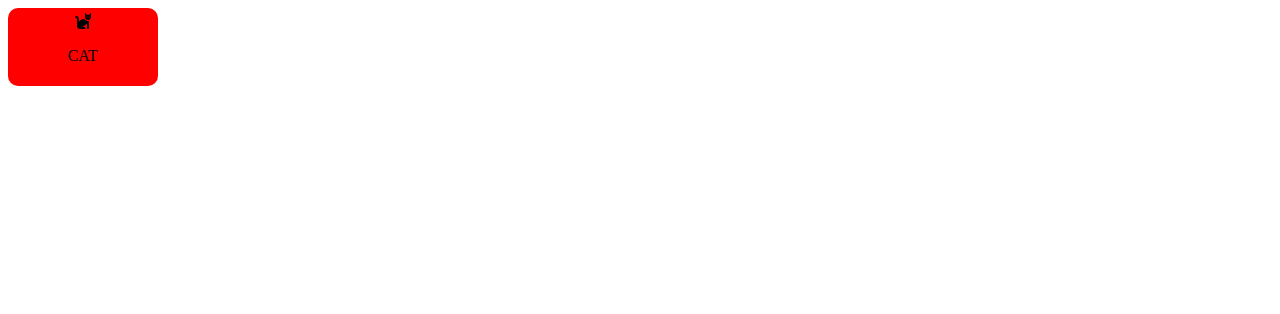
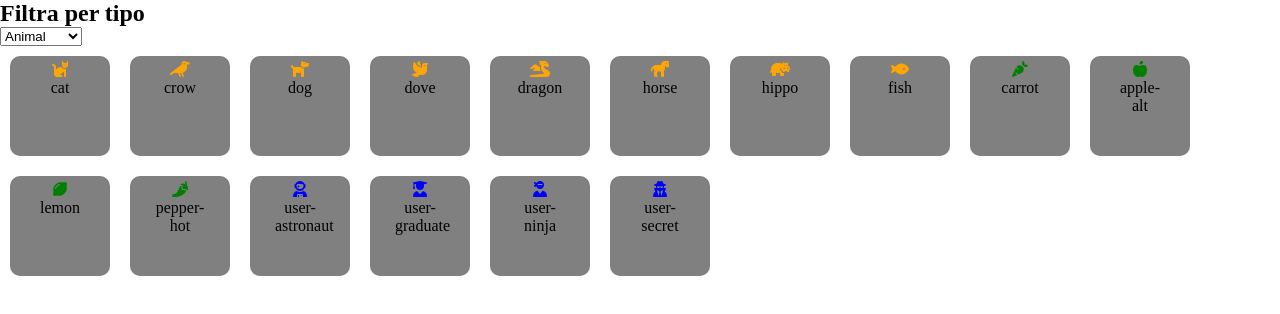
Before and after one commit to Fabio-F16/js-es6-icons, a plain HTML site: page index.html in a window 1280 px wide. Drawn offline with Linux system fonts and the light colour scheme.

Commit message:
Milestone 1 e 2

```diff
--- a/index.html
+++ b/index.html
@@ -13,14 +13,17 @@
 </head>
 
 <body>
+    <h2>Filtra per tipo</h2>
+    <select id="select">
 
+        <option value="Animal">Animal</option>
+        <option value="Vegetable">Vegetable</option>
+        <option value="User">User</option>
+
+    </select>
 
     <div id="container">
-        <div class="boxIcon">
-            <span class="fas fa-cat"></span>
-            <p>CAT</p>
 
-        </div>
     </div>
 
 
@@ -28,6 +31,7 @@
 
 
     <script src="data.js"></script>
+    <!-- <script src="function.js"></script> -->
     <script src="script.js"></script>
 </body>
 
--- a/script.js
+++ b/script.js
@@ -1,5 +1,54 @@
-console.log('js ok');
+// console.log('js ok');
 
-console.log(icon);
+// console.log(icon);
 
 const container = document.getElementById('container');
+const select = document.getElementById('select');
+
+createTemplate(icon, container);
+
+
+
+
+
+
+// funzioni ------------------------------------------------------------------
+/**
+ * Create a div element with a class of boxIcon.
+ *
+ * Inside the div, create a span element with a class of the icon family and the icon name.
+ *
+ * Then, create a paragraph element with the icon name.
+ *
+ * Return the box element
+ * @param icon - The icon object that we created earlier.
+ * @returns A div element with a span element and a paragraph element.
+ */
+function createBox(icon) {
+
+    const box = document.createElement('div');
+    box.className = 'boxIcon';
+
+    box.innerHTML = `
+        <span class="${icon.color} ${icon.family} ${icon.prefix + icon.name}"></span>
+        <p>${icon.name}</p>
+    `;
+
+    return box;
+
+}
+
+
+/**
+ * Create a box for each icon in the icon array
+ * @param icon - an array of objects that contain the following properties:
+ */
+function createTemplate(icon, container) {
+
+    for (let i = 0; i < icon.length; i++) {
+
+        const box = createBox(icon[i]);
+        container.appendChild(box);
+
+    }
+}
--- a/style.css
+++ b/style.css
@@ -1,7 +1,33 @@
+*{
+    padding: 0px;
+    margin: 0px;
+    box-sizing: border-box;
+}
+
+#container{
+    display: flex;
+    flex-wrap: wrap;
+
+}
+
 .boxIcon{
+    height: 100px;
     text-align: center;
     padding: 5px 25px;
+    margin: 10px;
     width: 100px;
     border-radius: 10px;
-    background-color: red;
+    background-color: grey;
 }
+
+.orange{
+    color: orange;
+}
+
+.blue{
+    color: blue;
+}
+
+.green{
+    color: green;
+}
```
